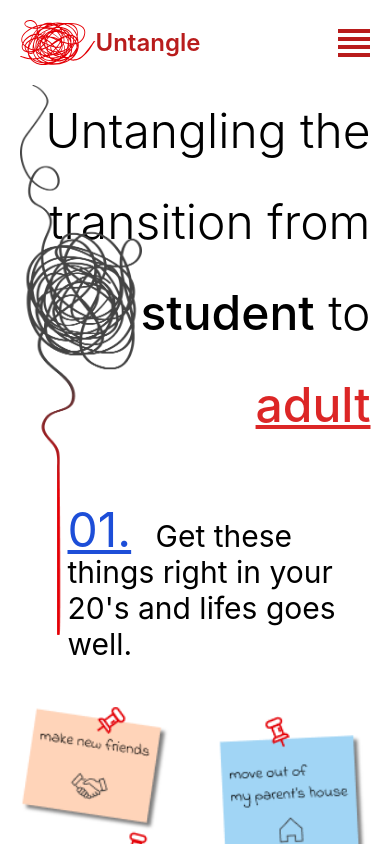
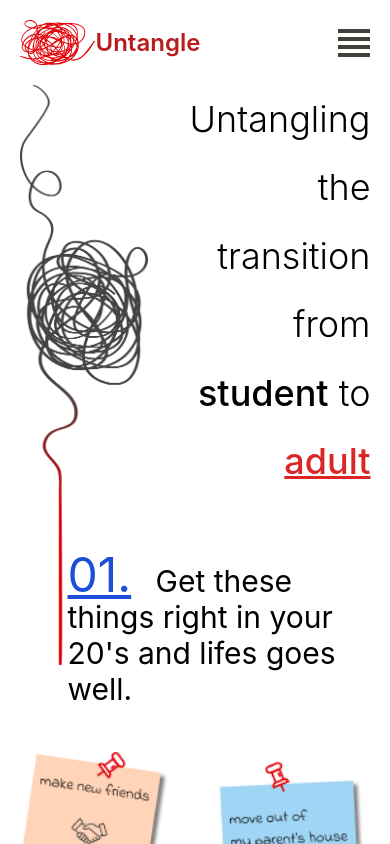
Before and after one commit to Lubwama-Emmanuel/untangled, a React (Create React App) app: page / in a window 390 px wide. Shown: the top 844 px of the page. Built offline with nearby package versions, Linux system fonts and the light colour scheme.

Commit message:
fix:(fixed responsive hero section)

```diff
--- a/src/components/Contact.jsx
+++ b/src/components/Contact.jsx
@@ -3,7 +3,7 @@ import Heading from "../ui/Heading";
 export default function Contact() {
   return (
     <section id="contact" className="m-auto max-w-[90%]">
-      <div className="mx-auto mb-10 space-y-8 sm:max-w-[90%]">
+      <div className="mx-auto space-y-8 sm:mb-10 sm:max-w-[90%]">
         <Heading number={4} title={"How you can help?"} />
         <div className="grid gap-[2%] sm:grid-cols-2">
           <div>
@@ -23,7 +23,7 @@ export default function Contact() {
               <div className="flex items-center space-x-2">
                 <input
                   type="checkbox"
-                  className="h-4 w-4 transition-all duration-200 focus:outline-none focus:ring focus:ring-blue-600 focus:ring-offset-2"
+                  className="transition-all duration-200 focus:outline-none focus:ring focus:ring-blue-600 focus:ring-offset-2 sm:h-4 sm:w-4"
                 />
                 <label>
                   get on a zoom call with 8-10 peers and design something cool
@@ -32,7 +32,7 @@ export default function Contact() {
               <div className="flex items-center space-x-2">
                 <input
                   type="checkbox"
-                  className="h-4 w-4 transition-all duration-200 focus:outline-none focus:ring focus:ring-blue-600 focus:ring-offset-2"
+                  className="transition-all duration-200 focus:outline-none focus:ring focus:ring-blue-600 focus:ring-offset-2 sm:h-4 sm:w-4"
                 />
                 <label>
                   join in with 20+ other young adults for an in-person workshop
@@ -41,7 +41,7 @@ export default function Contact() {
               <div className="flex items-center space-x-2">
                 <input
                   type="checkbox"
-                  className="h-4 w-4 transition-all duration-200 focus:outline-none focus:ring focus:ring-blue-600 focus:ring-offset-2"
+                  className="transition-all duration-200 focus:outline-none focus:ring focus:ring-blue-600 focus:ring-offset-2 sm:h-4 sm:w-4"
                 />
                 <label>reach out and tell me more</label>
               </div>
--- a/src/components/Header.jsx
+++ b/src/components/Header.jsx
@@ -18,17 +18,17 @@ export default function Header({ clicked, setClicked }) {
 
       {clicked ? (
         <div onClick={() => setClicked((value) => !value)}>
-          <h2 className="text-5xl uppercase text-red-700">x</h2>
+          <h2 className="text-5xl uppercase text-stone-700">x</h2>
         </div>
       ) : (
         <div
           className="sm:hidden"
           onClick={() => setClicked((value) => !value)}
         >
-          <div className="mb-1 h-1 w-8 bg-red-700"></div>
-          <div className="mb-1 h-1 w-8 bg-red-700"></div>
-          <div className="mb-1 h-1 w-8 bg-red-700"></div>
-          <div className="h-1 w-8 bg-red-700"></div>
+          <div className="mb-1 h-1 w-8 bg-stone-700"></div>
+          <div className="mb-1 h-1 w-8 bg-stone-700"></div>
+          <div className="mb-1 h-1 w-8 bg-stone-700"></div>
+          <div className="h-1 w-8 bg-stone-700"></div>
         </div>
       )}
     </header>
--- a/src/components/Hero.jsx
+++ b/src/components/Hero.jsx
@@ -8,12 +8,12 @@ export default function Hero() {
           <img
             src="images/vector-2.png"
             alt="vector"
-            className="h-[550px] sm:h-auto"
+            className="h-[580px] sm:h-auto"
           />
         </div>
-        <div className="sm:grid sm:grid-rows-[700px_1fr]">
-          <div className="mb-14 text-right sm:flex sm:h-[600px] sm:items-center sm:justify-center sm:text-left">
-            <h2 className=" text-5xl font-light leading-[1.9] sm:ml-32 sm:w-[50%] sm:text-7xl sm:leading-[1.2]">
+        <div className="grid sm:grid sm:grid-rows-[700px_1fr]">
+          <div className="mb-14 w-min justify-self-end text-right sm:flex sm:h-[600px] sm:w-auto sm:items-center sm:justify-center sm:text-left">
+            <h2 className="text-4xl font-light leading-[1.9] sm:ml-32 sm:w-[50%] sm:text-7xl sm:leading-[1.2]">
               Untangling the transition from{" "}
               <span className="font-medium">student</span> to{" "}
               <span className="font-medium text-red-600 underline">adult</span>
--- a/src/ui/BottonLine.jsx
+++ b/src/ui/BottonLine.jsx
@@ -1,5 +1,5 @@
 export default function BottonLine({ isMarginBottom = true, style }) {
-  const base = `hidden sm:block m-auto mt-14 h-[2px] max-w-[90%] bg-[#434343]`;
+  const base = `m-auto mt-14 h-[2px] sm:max-w-[90%] max-w-[100%] bg-[#434343]`;
 
   return <div className={`${base}`}></div>;
 }
```
